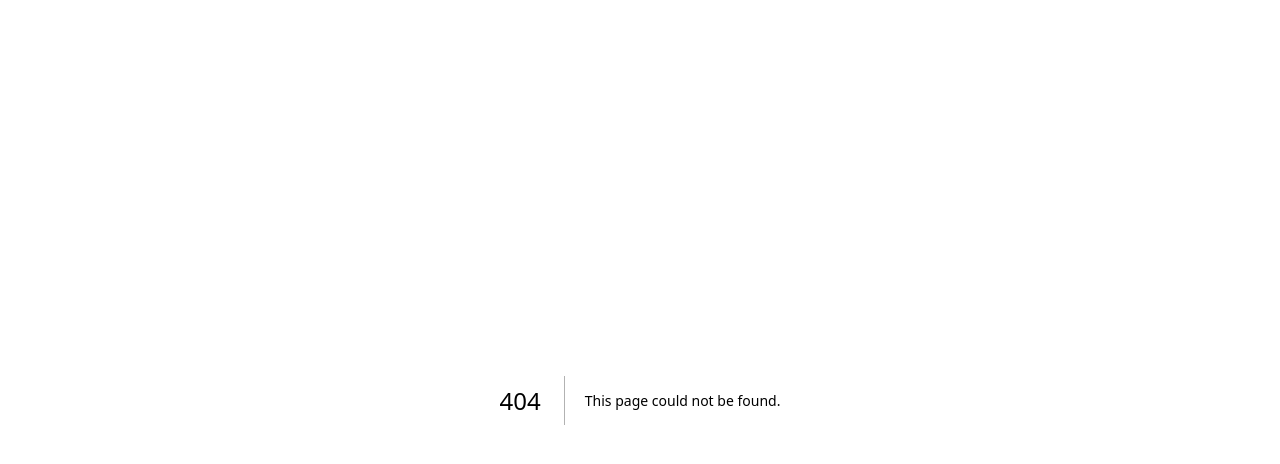
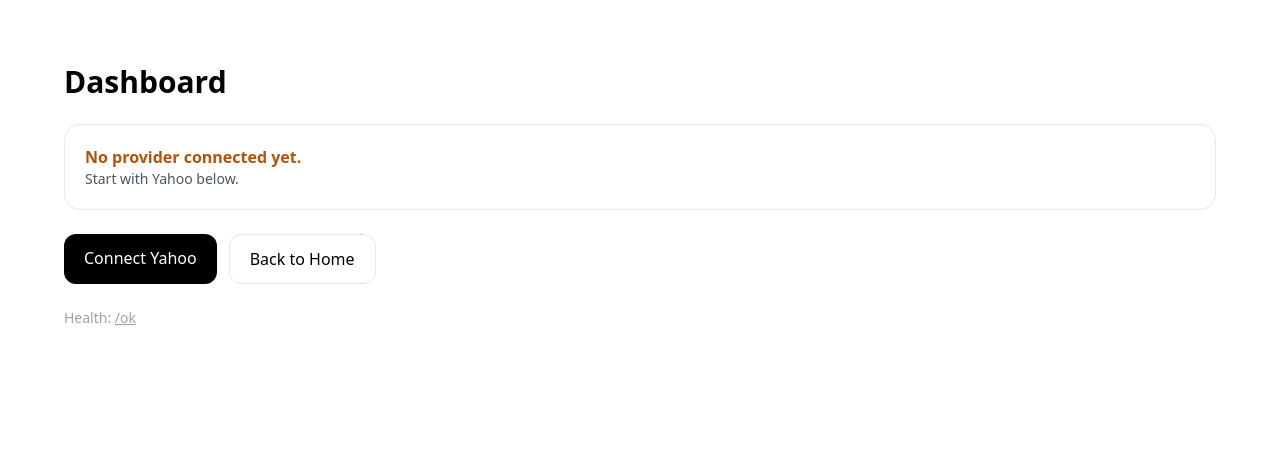
Before and after one commit to ReviloHodge/Rick-Romano-Part-3, a Next.js app: page /dashboard in a window 1280 px wide. Before the commit this address had no page. Shown: the top 464 px of the page. Built offline with nearby package versions, Linux system fonts and the light colour scheme.

Commit message:
Create page.tsx

```diff
--- /dev/null
+++ b/app/dashboard/page.tsx
@@ -0,0 +1,47 @@
+// app/dashboard/page.tsx
+import Link from 'next/link';
+
+export default function Dashboard({
+  searchParams,
+}: {
+  searchParams?: { connected?: string };
+}) {
+  const connected = searchParams?.connected;
+
+  return (
+    <main className="min-h-screen px-6 py-16">
+      <div className="container space-y-6">
+        <h1 className="text-3xl font-extrabold">Dashboard</h1>
+
+        {connected === 'yahoo' ? (
+          <div className="card">
+            <p className="text-green-700 font-semibold">
+              ✅ Yahoo connected successfully.
+            </p>
+            <p className="text-sm text-gray-600">
+              You can re-connect or fetch last week&apos;s snapshot next.
+            </p>
+          </div>
+        ) : (
+          <div className="card">
+            <p className="text-amber-700 font-semibold">
+              No provider connected yet.
+            </p>
+            <p className="text-sm text-gray-600">
+              Start with Yahoo below.
+            </p>
+          </div>
+        )}
+
+        <div className="flex gap-3">
+          <a href="/api/yahoo/start" className="btn">Connect Yahoo</a>
+          <Link href="/" className="rounded-xl px-5 py-3 border hover:bg-gray-50">
+            Back to Home
+          </Link>
+        </div>
+
+        <p className="text-sm text-gray-400">Health: <a className="underline" href="/ok">/ok</a></p>
+      </div>
+    </main>
+  );
+}
```
